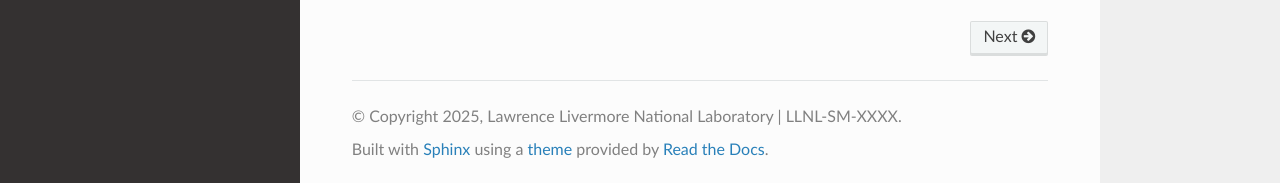
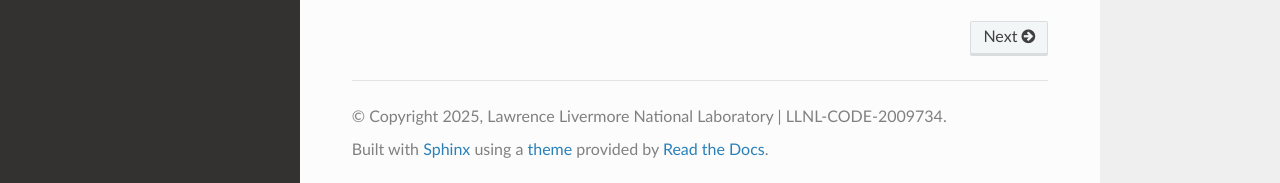
Before and after one commit to LLNL/slewpy, a Sphinx documentation site: the page built from docs/source/index.rst, in a window 1280 px wide and 900 px high, scrolled down 650 px. Shown: the part 714-897 px from the top of the window. Built offline with Sphinx 7.4.7 and the Read the Docs theme 3.1.0, drawn with Linux system fonts in a browser that asks for light colours; pages that are not in the unit, such as notebooks, are missing from menus.

Commit message:
Update conf.py

```diff
--- a/docs/source/conf.py
+++ b/docs/source/conf.py
@@ -3,7 +3,7 @@ import sys
 
 
 project = "slewpy"
-copyright = "2025, Lawrence Livermore National Laboratory | LLNL-SM-XXXX"
+copyright = "2025, Lawrence Livermore National Laboratory | LLNL-CODE-2009734"
 author = "Lawrence Livermore National Laboratory"
 release = "0.1.0"
 
```
